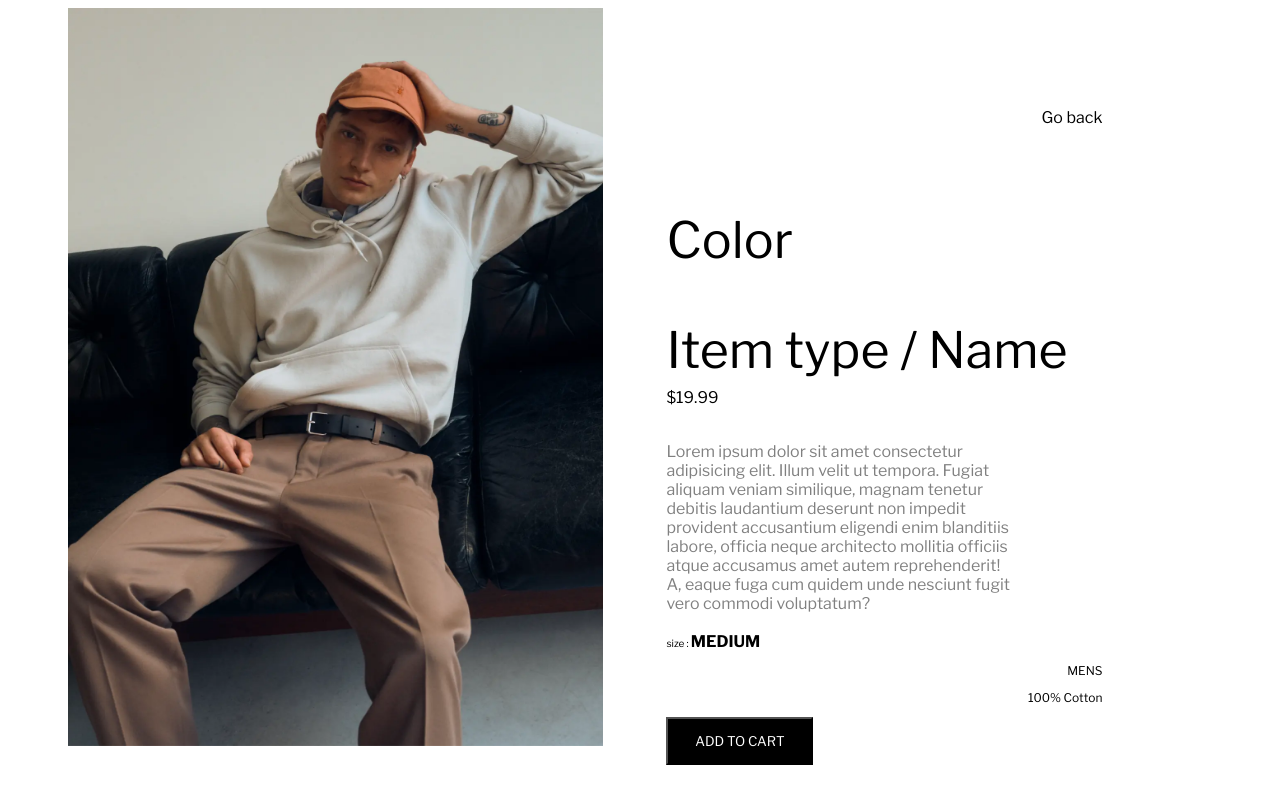
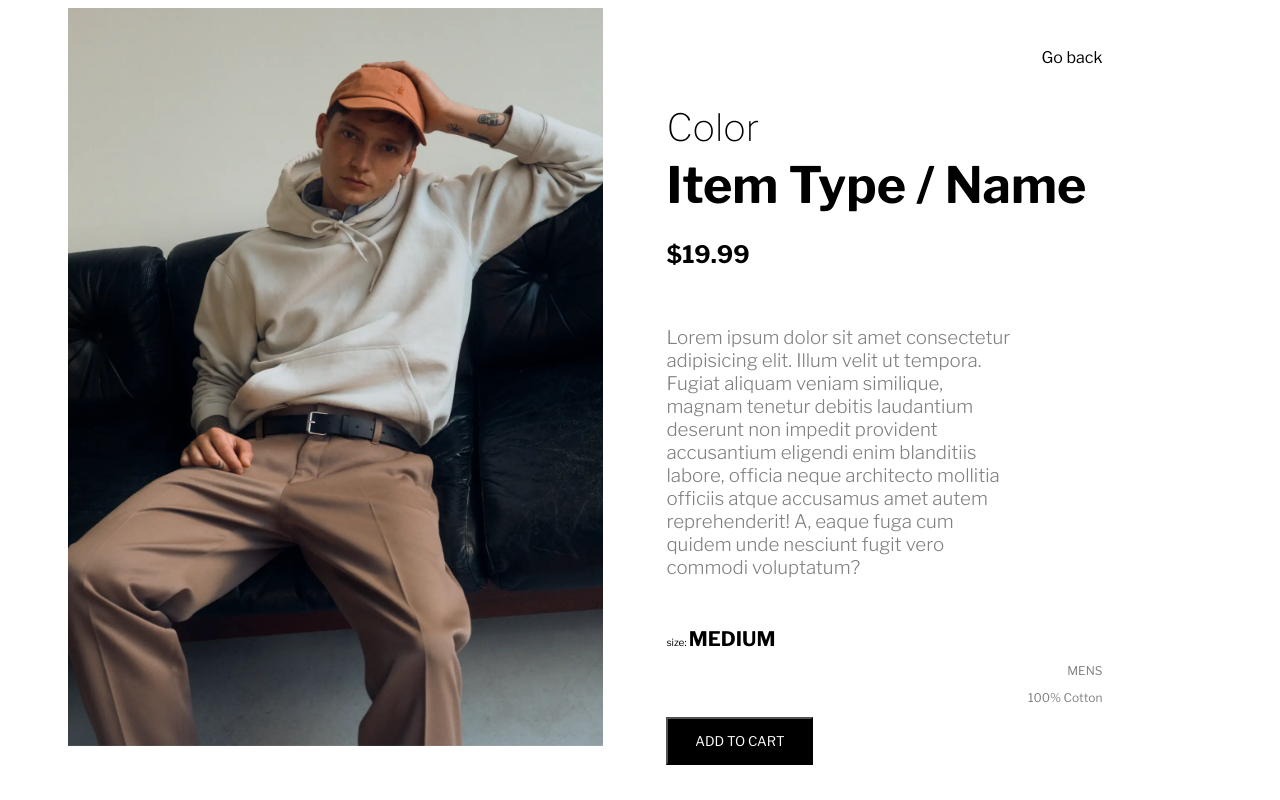
Before and after one commit to nchlsw/frontEnd, a plain HTML site: page exercise.html in a window 1280 px wide. Drawn offline with nearby package versions, Linux system fonts and the light colour scheme.

Commit message:
layouting

```diff
--- a/exercise.css
+++ b/exercise.css
@@ -37,11 +37,9 @@
 }
 
 .text-title {
-  font-size: 50px;
-  width: 415px;
+  font-size: 25px;
   position: relative;
   display: inline-block;
-  height: 91px;
 }
 
 * {
@@ -57,6 +55,7 @@
   margin-left: 300px;
   font-size: 12px;
   text-align: right;
+  color: grey;
 }
 
 .small-font {
@@ -65,3 +64,18 @@
 .font-bold {
   font-weight: bold;
 }
+
+.small-weight {
+  font-weight: 100;
+}
+.medium-weight {
+  font-weight: 300;
+}
+.margin {
+  margin-bottom: 5px;
+  margin-top: 5px;
+}
+
+.font-large {
+  font-size: 20px;
+}
--- a/exercise.html
+++ b/exercise.html
@@ -16,26 +16,26 @@
       <div class="right">
         <p>Go back</p>
       </div>
-      <div class="text-title">
-        <p>Color</p>
-        <p>Item type / Name</p>
+      <div class="text-title ">
+        <h2 class="small-weight margin">Color</h2>
+        <h1 class="font-bold margin">Item Type / Name</h1>
       </div>
       <div>
-        <p>$19.99</p>
+        <h2 class="font-bold">$19.99</h2>
       </div>
       <br />
       <div>
-        <span class="card">
+        <h3 class="medium-weight"><span class="card">
           Lorem ipsum dolor sit amet consectetur adipisicing elit. Illum velit
           ut tempora. Fugiat aliquam veniam similique, magnam tenetur debitis
           laudantium deserunt non impedit provident accusantium eligendi enim
           blanditiis labore, officia neque architecto mollitia officiis atque
           accusamus amet autem reprehenderit! A, eaque fuga cum quidem unde
           nesciunt fugit vero commodi voluptatum?
-        </span>
+        </span> </h3>
       </div>
       <br />
-      <div><span class="small-font">size : </span><span class="font-bold">MEDIUM</span></div>
+      <div><p class="small-font">size: <span class="font-bold font-large">MEDIUM</span></p></div>
       <div class="material">
         <p>MENS</p>
         <p>100% Cotton</p>
```
